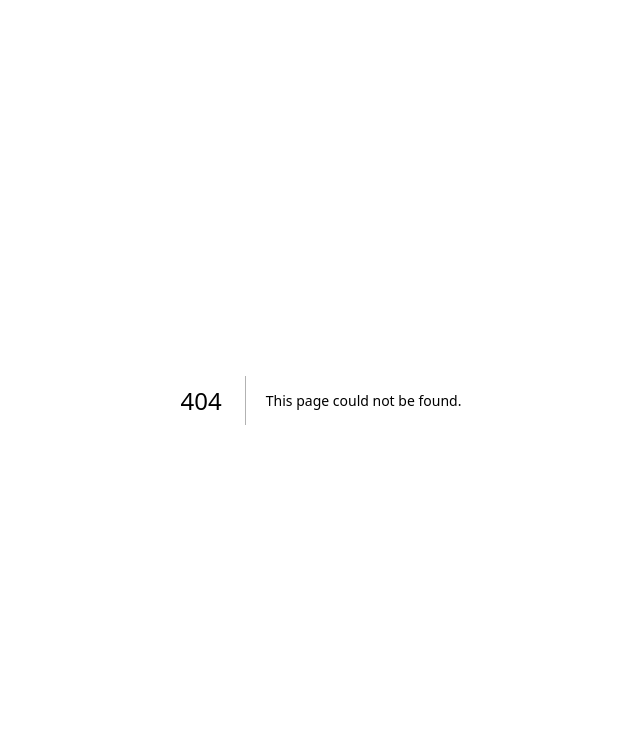
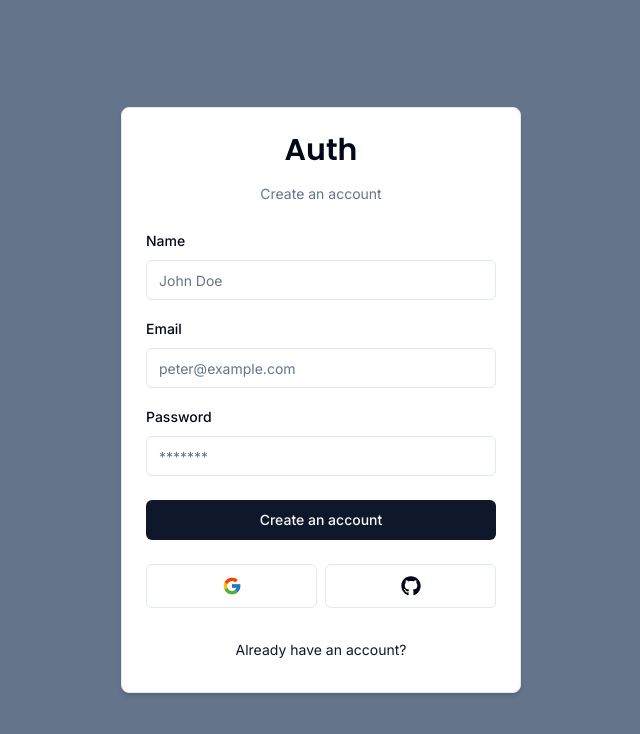
Before and after one commit to peterjza/next-auth, a Next.js app: page /auth/register in a window 1280 px wide. Before the commit this address had no page. Shown: the top 734 px of the page, without its empty margins (319-959 px from the left). Built offline with nearby package versions, Linux system fonts and the light colour scheme.

Commit message:
feat: register form

```diff
--- /dev/null
+++ b/src/actions/register.ts
@@ -0,0 +1,14 @@
+'use server'
+
+import * as z from 'zod';
+import { RegisterSchema } from '@/schemas';
+
+export const register = async (values: z.infer<typeof RegisterSchema>) => {
+    const validatedFields = RegisterSchema.safeParse(values)
+
+    if(!validatedFields.success){
+        return {error: 'Invalid Fields'}
+    }
+
+    return {success: 'Email sent'}
+}
--- /dev/null
+++ b/src/app/auth/register/page.tsx
@@ -0,0 +1,7 @@
+import { RegisterForm } from '@/components/auth/register-form';
+
+const RegisterPage = () => {
+	return <RegisterForm />;
+};
+
+export default RegisterPage;
--- /dev/null
+++ b/src/components/auth/register-form.tsx
@@ -0,0 +1,131 @@
+'use client';
+
+import * as z from 'zod';
+import { useForm } from 'react-hook-form';
+import { useState, useTransition } from 'react';
+import { zodResolver } from '@hookform/resolvers/zod';
+import { RegisterSchema } from '@/schemas';
+
+import {
+	Form,
+	FormControl,
+	FormField,
+	FormItem,
+	FormLabel,
+	FormMessage,
+} from '@/components/ui/form';
+import { Input } from '@/components/ui/input';
+import { Button } from '@/components/ui/button';
+import { CardWrapper } from '@/components/auth/card-wrapper';
+import { FormError } from '@/components/form-error';
+import { FormSuccess } from '@/components/form-success';
+import { register } from '@/actions/register';
+
+export const RegisterForm = () => {
+	const [error, setError] = useState<string | undefined>('');
+	const [success, setSuccess] = useState<string | undefined>('');
+	const [isPending, startTransition] = useTransition();
+
+	const form = useForm<z.infer<typeof RegisterSchema>>({
+		resolver: zodResolver(RegisterSchema),
+		defaultValues: {
+			email: '',
+			password: '',
+			name: '',
+		},
+	});
+
+	const onSubmit = (values: z.infer<typeof RegisterSchema>) => {
+		setError('');
+		setSuccess('');
+
+		startTransition(() => {
+			register(values).then(({ error, success }) => {
+				setError(error);
+				setSuccess(success);
+			});
+		});
+	};
+
+	return (
+		<CardWrapper
+			headerLabel='Create an account'
+			backButtonLabel='Already have an account?'
+			backButtonHref='/auth/login'
+			showSocial
+		>
+			<Form {...form}>
+				<form
+					onSubmit={form.handleSubmit(onSubmit)}
+					className='space-y-6'
+				>
+					<div className='space-y-4'>
+						<FormField
+							control={form.control}
+							name='name'
+							render={({ field }) => (
+								<FormItem>
+									<FormLabel>Name</FormLabel>
+									<FormControl>
+										<Input
+											{...field}
+											disabled={isPending}
+											placeholder='John Doe'
+											type='password'
+										/>
+									</FormControl>
+									<FormMessage />
+								</FormItem>
+							)}
+						/>
+						<FormField
+							control={form.control}
+							name='email'
+							render={({ field }) => (
+								<FormItem>
+									<FormLabel>Email</FormLabel>
+									<FormControl>
+										<Input
+											{...field}
+											disabled={isPending}
+											placeholder='peter@example.com'
+											type='email'
+										/>
+									</FormControl>
+									<FormMessage />
+								</FormItem>
+							)}
+						/>
+						<FormField
+							control={form.control}
+							name='password'
+							render={({ field }) => (
+								<FormItem>
+									<FormLabel>Password</FormLabel>
+									<FormControl>
+										<Input
+											{...field}
+											disabled={isPending}
+											placeholder='*******'
+											type='password'
+										/>
+									</FormControl>
+									<FormMessage />
+								</FormItem>
+							)}
+						/>
+					</div>
+					<FormError message={error} />
+					<FormSuccess message={success} />
+					<Button
+						disabled={isPending}
+						type='submit'
+						className='w-full'
+					>
+						Create an account
+					</Button>
+				</form>
+			</Form>
+		</CardWrapper>
+	);
+};
--- a/src/schemas/index.ts
+++ b/src/schemas/index.ts
@@ -6,3 +6,13 @@
         message: 'Password is required'
     })
 });
+
+export const RegisterSchema = z.object({
+    email: z.string().email(),
+    password:z.string().min(6, {
+        message: 'Minimum 6 characters required'
+    }),
+    name:z.string().min(1, {
+        message: 'Name is required'
+    })
+});
```
